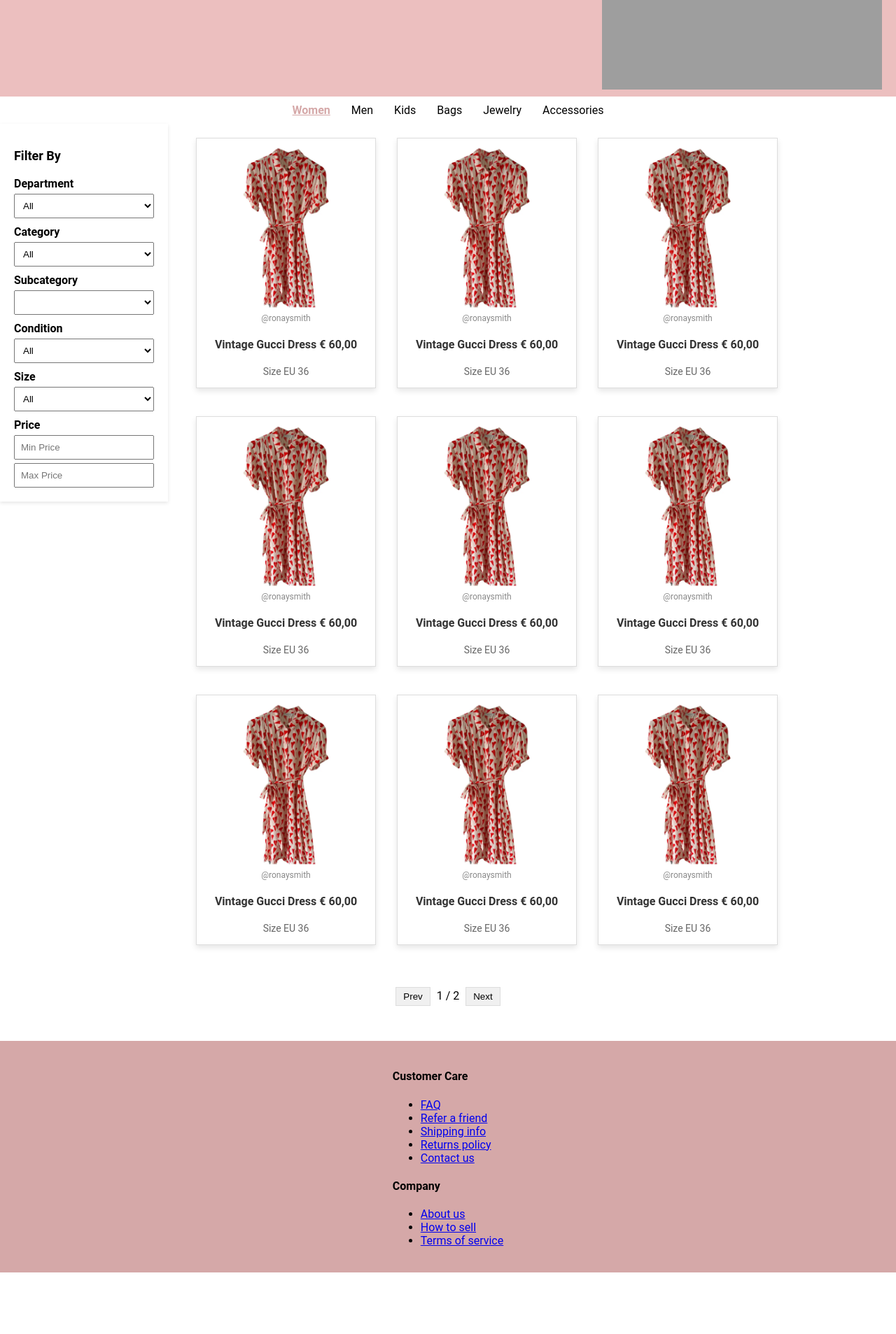
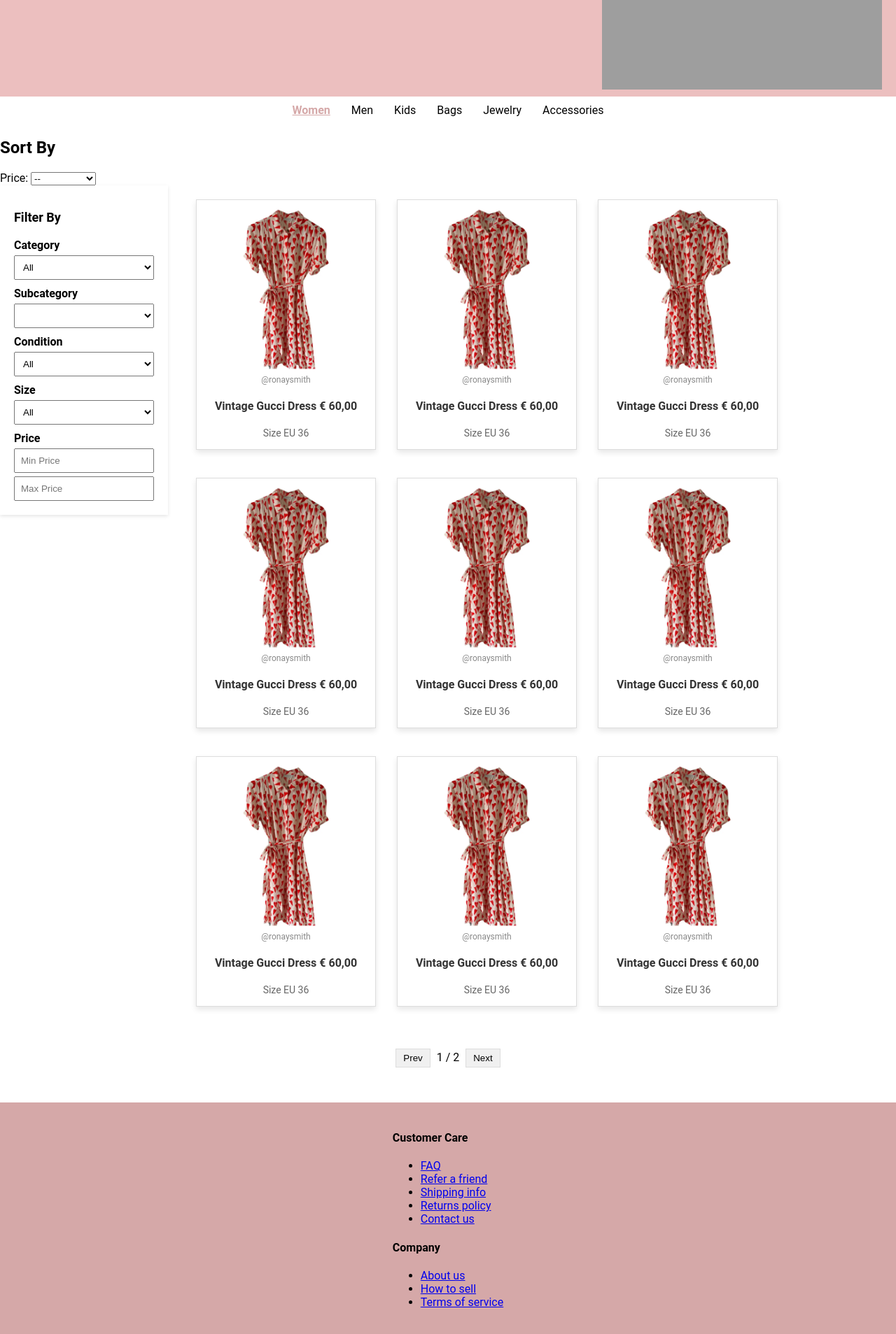
Before and after one commit to FEUP-LTW-2024/ltw-project-2024-ltw01g08, a PHP site: page /women_section.html in a window 1280 px wide. Shown: the part 182-2089 px from the top of the page at 70% size. Before the commit the page ends 2001 px from the top, so only its background shows below. Run offline with PHP 8.4, Linux system fonts and the light colour scheme; lists and menus that the app fills with data are empty; grey boxes are pictures that could not be loaded.

Commit message:
continuing working on filter

```diff
--- a/women_section.html
+++ b/women_section.html
@@ -31,20 +31,23 @@
             <a href="#">Accessories</a>
 
         </nav>
+
+
+        <aside class="sorter-sidebar">
+            <h2>Sort By</h2>
+            <form id="sorters">
+                <label for="sort-price">Price:</label>
+                <select id="sort-price" onchange="sortProducts();">
+                    <option value="default">--</option>
+                    <option value="low-to-high">Low to High</option>
+                    <option value="high-to-low">High to Low</option>
+                </select>
+            </form>
+        </aside>
+
         <aside class="filter-sidebar">
             <h2>Filter By</h2>
             <form id="filters">
-                <label for="department">Department</label>
-                <select id="category" onchange="updateSubcategories();">
-                    <option value="all">All</option>
-                    <option value="women">Women</option>
-                    <option value="men">Men</option>
-                    <option value="kids">Kids</option>
-                    <option value="bags">Bags</option>
-                    <option value="Jewelry">Jewelry</option>
-                    <option value="accessories">Accessories</option>
-                </select>
-
                 <label for="category">Category</label>
                 <select id="category" onchange="updateSubcategories();">
                     <option value="all">All</option>
@@ -82,6 +85,8 @@
                 <input type="text" id="price" placeholder="Min Price">
                 <input type="text" id="price" placeholder="Max Price">
             </form>
+
+
         </aside>
         <div class="products">
             <div class="product">
@@ -167,6 +172,7 @@
             <span id="pageNumber">1</span>
             <button onclick="changePage(1)">Next</button>
         </div>
+
 
     </main>
 
@@ -269,5 +275,37 @@
             });
         </script>
 
+<script>
+    function sortProducts() {
+        var sortBy = document.getElementById('sort-price').value;
+        var container = document.querySelector('.products');
+        var products = Array.from(container.querySelectorAll('.product'));
+
+        products.sort(function(a, b) {
+            // Assume each product's price is contained in an element like <h3>€ 60,00</h3>
+            var priceA = parseInt(a.querySelector('h3').textContent.replace(/[^\d,]/g, '').replace(',', '.'), 10);
+            var priceB = parseInt(b.querySelector('h3').textContent.replace(/[^\d,]/g, '').replace(',', '.'), 10);
+
+            if (sortBy === 'low-to-high') {
+                return priceA - priceB;
+            } else if (sortBy === 'high-to-low') {
+                return priceB - priceA;
+            }
+            return 0;
+        });
+
+        // Clear existing products
+        while (container.firstChild) {
+            container.removeChild(container.firstChild);
+        }
+
+        // Append sorted products
+        products.forEach(function(product) {
+            container.appendChild(product);
+        });
+    }
+    </script>
+
+
 </body>
 </html>
```
Also changed, not shown: women_section.css (line endings or trailing spaces).
